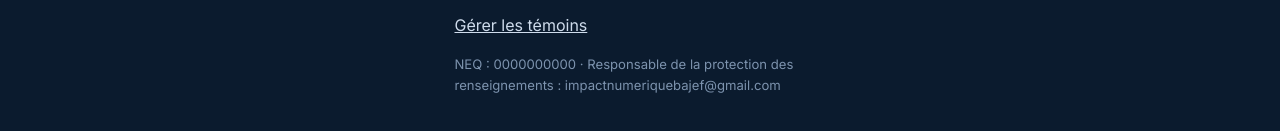
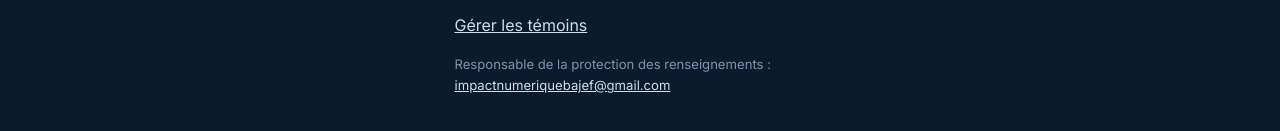
Before and after one commit to farrellmba/ImpactNum-rique, a plain HTML site: page index.html in a window 1280 px wide. Shown: the part 6605-6736 px from the top of the page. Drawn offline with Linux system fonts and the light colour scheme.

Commit message:
Revise data protection officer contact details
Updated the contact information for the data protection officer to include a mailto link.

```diff
--- a/index.html
+++ b/index.html
@@ -351,7 +351,10 @@
       <p><b data-i18n="ft.legal">Légal</b></p>
       <p><a href="confidentialite.html">Politique de confidentialité</a></p>
       <p><button class="linklike" id="consentReopen" type="button" data-i18n="ft.cookies">Gérer les témoins</button></p>
-      <p class="fine" data-i18n="ft.rpo">NEQ : 0000000000 · Responsable de la protection des renseignements : impactnumeriquebajef@gmail.com</p>
+      <p class="fine">
+  <span data-i18n="ft.rpo">Responsable de la protection des renseignements :</span>
+  <a href="mailto:impactnumeriquebajef@gmail.com">impactnumeriquebajef@gmail.com</a>
+</p>
     </div>
     <div class="fine">© <span id="yr"></span> ImpactNumérique.ca. <span data-i18n="ft.rights">Tous droits réservés.</span></div>
   </div>
```
